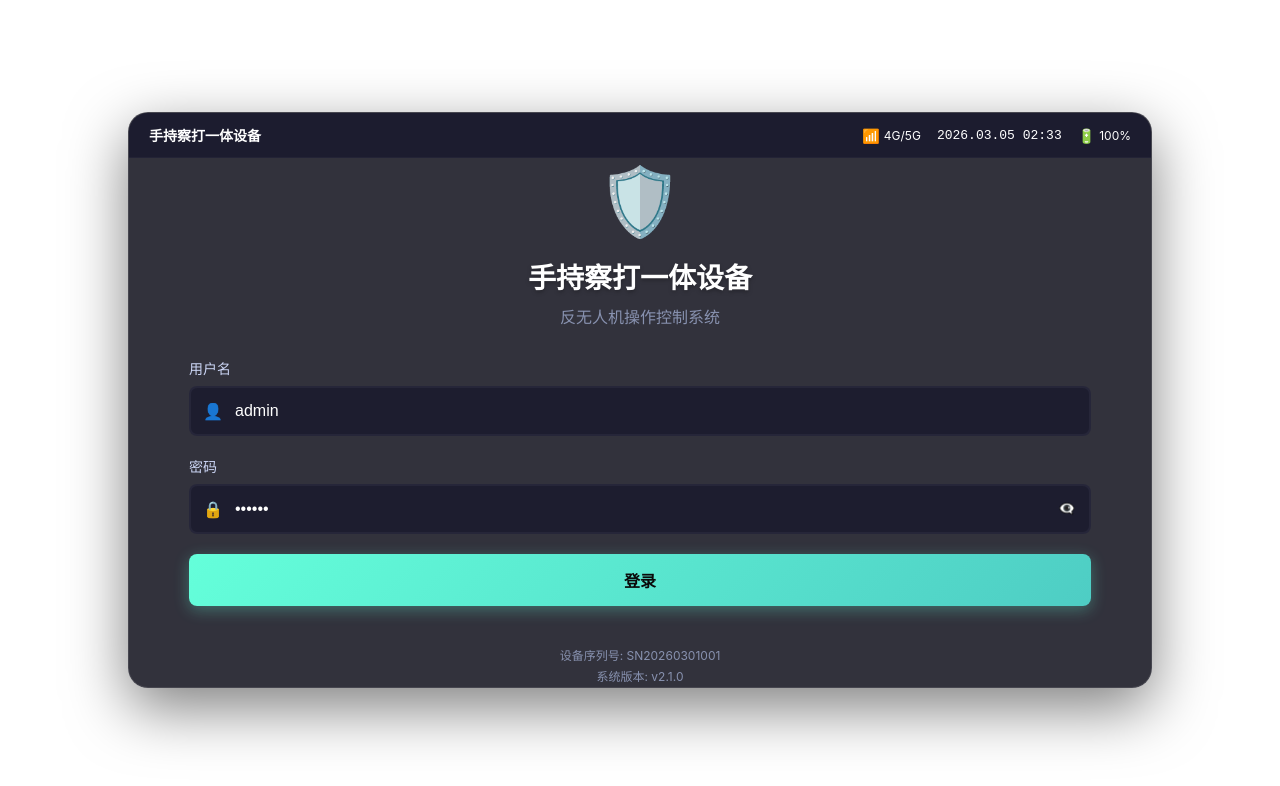
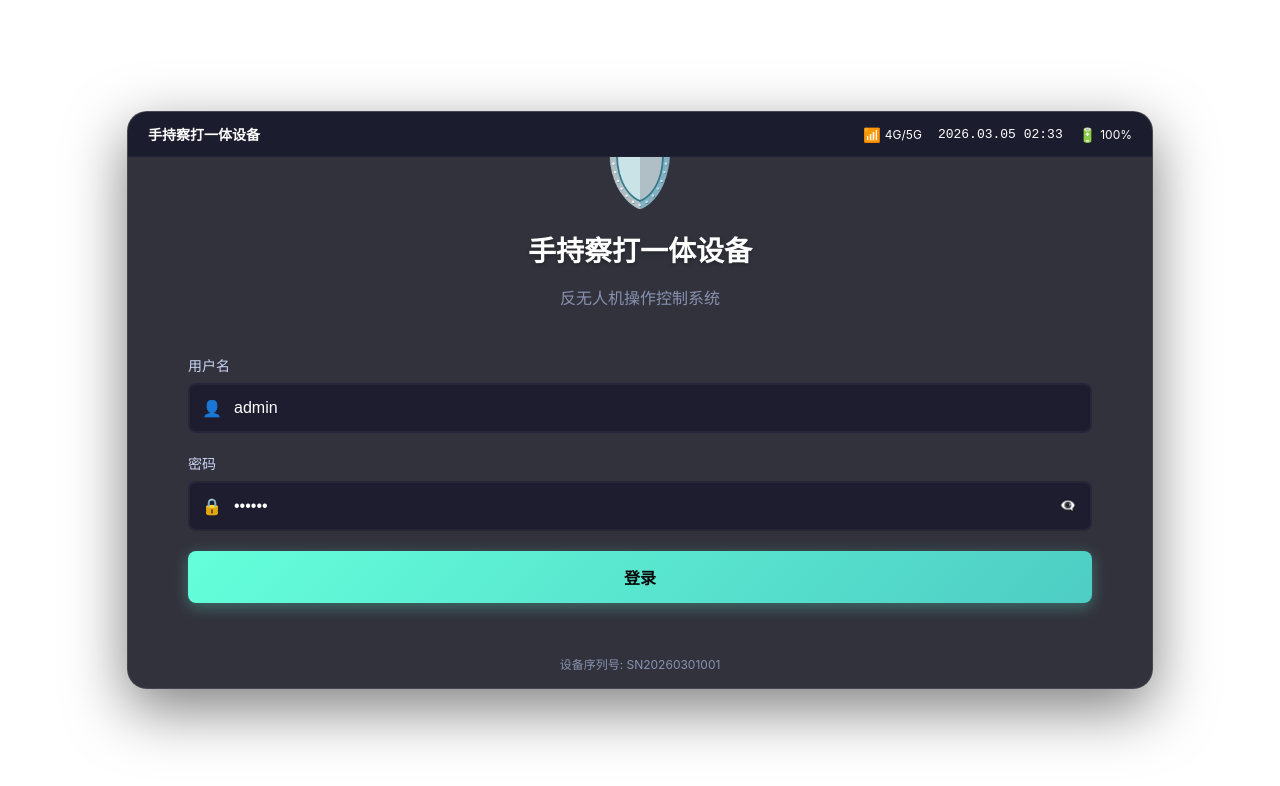
Before and after one commit to yuanfen-ai/KY, a Vue app in the folder frontend/: page /login in a window 1280 px wide. Shown: the top 786 px of the page. Built offline with nearby package versions, Linux system fonts and the light colour scheme.

Commit message:
fix: 修复CSS通配符选择器导致的SyntaxError错误

```diff
--- a/frontend/src/App.vue
+++ b/frontend/src/App.vue
@@ -22,10 +22,19 @@ console.log('[App] 组件设置完成');
 </script>
 
 <style>
-* {
+/* 全局样式重置 */
+html {
+  margin: 0;
+  padding: 0;
+}
+
+body {
   margin: 0;
   padding: 0;
   box-sizing: border-box;
+  font-family: -apple-system, BlinkMacSystemFont, 'Segoe UI', Roboto, 'Helvetica Neue', Arial, sans-serif;
+  -webkit-font-smoothing: antialiased;
+  -moz-osx-font-smoothing: grayscale;
 }
 
 #app {
@@ -34,14 +43,6 @@ console.log('[App] 组件设置完成');
   overflow: hidden;
 }
 
-body {
-  margin: 0;
-  padding: 0;
-  font-family: -apple-system, BlinkMacSystemFont, 'Segoe UI', Roboto, 'Helvetica Neue', Arial, sans-serif;
-  -webkit-font-smoothing: antialiased;
-  -moz-osx-font-smoothing: grayscale;
-}
-
 html, body {
   width: 100%;
   height: 100%;
```
